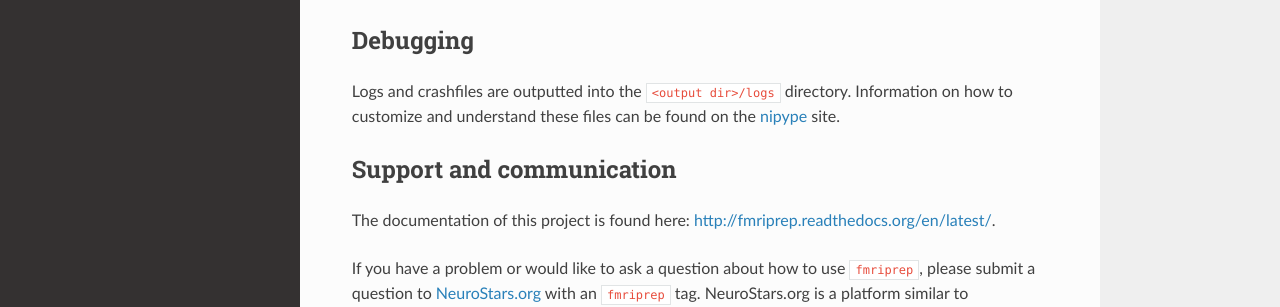
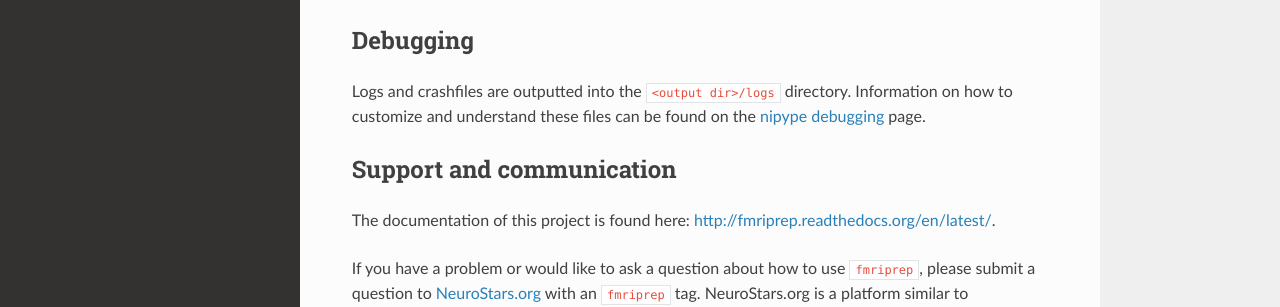
Before and after one commit to yohanchatelain/fmriprep, a Sphinx documentation site: the page built from docs/usage.rst, in a window 1280 px wide and 1365 px high. Shown: the part 603-910 px from the top of the window. Built offline with Sphinx 7.4.7 and the Read the Docs theme 2.0.0, drawn with Linux system fonts in a browser that asks for light colours; the version number could not be read and is left out.

Commit message:
more specific debug link

```diff
--- a/docs/usage.rst
+++ b/docs/usage.rst
@@ -30,7 +30,7 @@ Debugging
 =========
 
 Logs and crashfiles are outputted into the ``<output dir>/logs`` directory.
-Information on how to customize and understand these files can be found on the nipype_ site.
+Information on how to customize and understand these files can be found on the `nipype debugging <http://nipype.readthedocs.io/en/latest/users/debug.html>`_ page.
 
 Support and communication
 =========================
```
